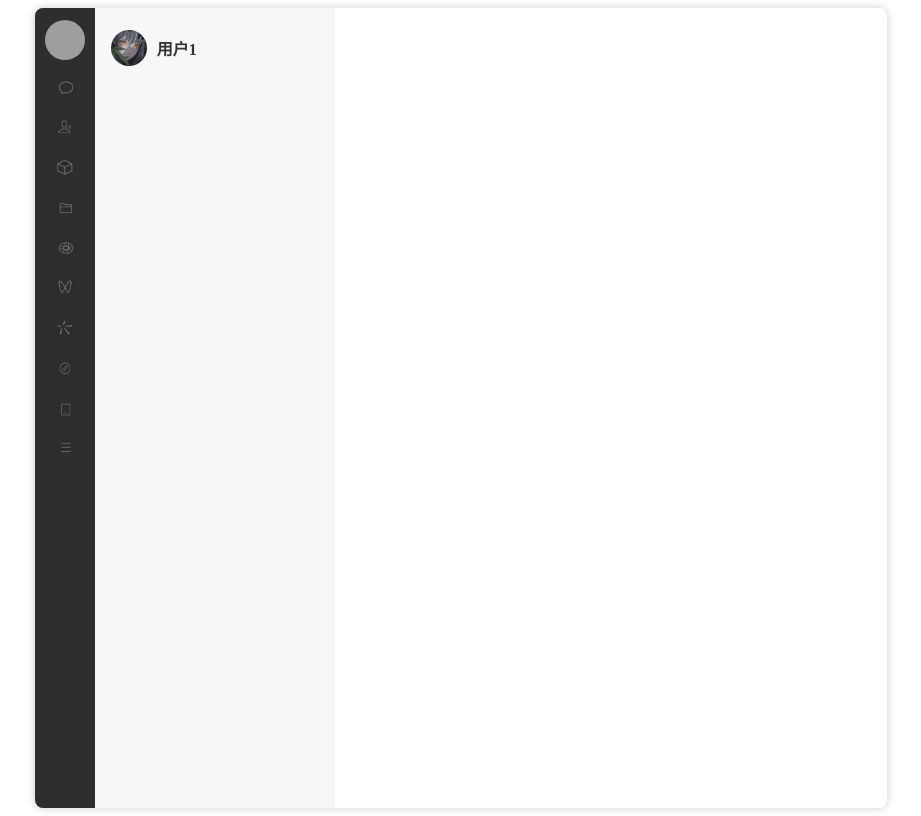
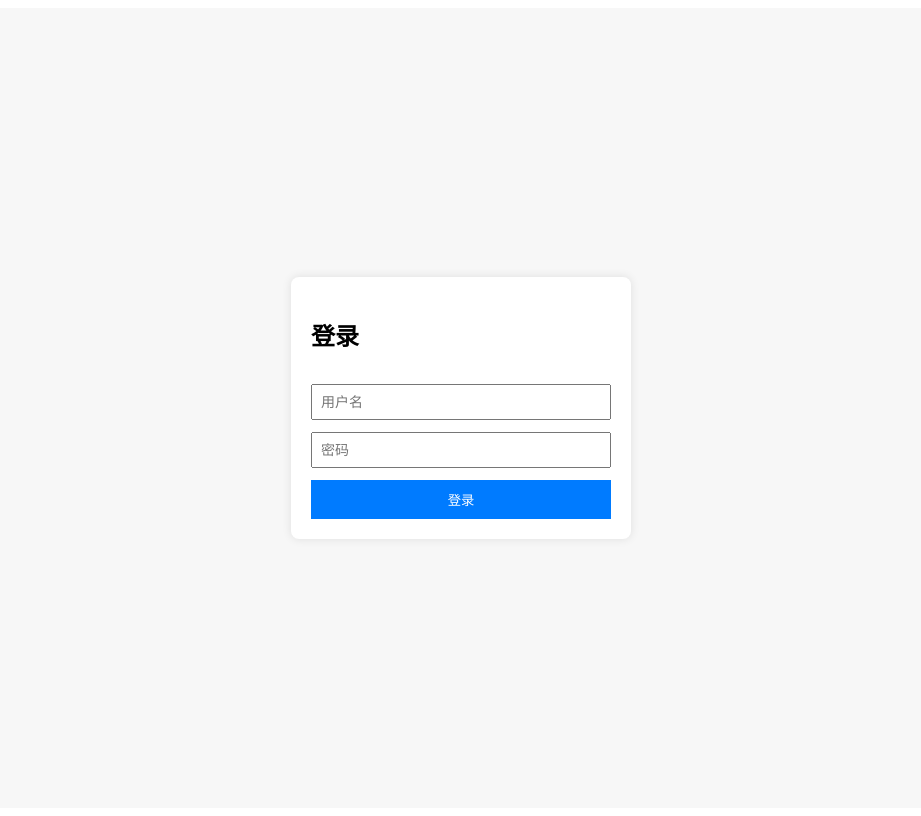
Before and after one commit to yolo-mkdir/wechat, a React (Vite) app: page / in a window 1280 px wide. Shown: the whole page, without its empty margins (179-1100 px from the left). Built offline with nearby package versions, Linux system fonts and the light colour scheme; grey boxes are pictures that could not be loaded.

Commit message:
feat: add login page

```diff
--- a/src/App.tsx
+++ b/src/App.tsx
@@ -1,7 +1,8 @@
 // src/App.tsx
 import WeChatLayout from './layout/WeChatLayout'
+
 function App() {
-  return <WeChatLayout onSelectUser={() => { }} />
+  return <WeChatLayout onSelectUser={() => {}} />
 }
 
 export default App
--- a/src/main.tsx
+++ b/src/main.tsx
@@ -1,15 +1,16 @@
+// src/main.tsx
+import { createRoot } from 'react-dom/client'
 import {
   createBrowserRouter,
   RouterProvider,
-} from "react-router-dom"
-import { createRoot } from "react-dom/client"
-import App from "./App"
-import { lazy, Suspense, type ComponentType } from "react"
+} from 'react-router-dom'
+import { lazy, Suspense, type ComponentType } from 'react'
+import App from './App'
 
-const lazyLoad = (dynamicImport: () => Promise<{ default: ComponentType<any> }>) => {
-  const Component = lazy(dynamicImport)
+const lazyLoad = (loader: () => Promise<{ default: ComponentType<any> }>) => {
+  const Component = lazy(loader)
   return (
-    <Suspense fallback={null}>
+    <Suspense fallback={<div>加载中...</div>}>
       <Component />
     </Suspense>
   )
@@ -17,25 +18,22 @@ const lazyLoad = (dynamicImport: () => Promise<{ default: ComponentType<any> }>)
 
 const router = createBrowserRouter([
   {
-    path: "/",
+    path: '/',
+    element: lazyLoad(() => import('./pages/Login')),
+  },
+  {
+    path: '/wechat',
     element: <App />,
-    children: [
-      {
-        index: true,
-        element: lazyLoad(() => import("./pages/Home")),
-      },
-      {
-        path: "about",
-        element: lazyLoad(() => import("./pages/About")),
-      },
-    ],
+  },
+  {
+    path: '/home',
+    element: lazyLoad(() => import('./pages/Home')),
+  },
+  {
+    path: '/about',
+    element: lazyLoad(() => import('./pages/About')),
   },
 ])
 
-const container = document.getElementById("root")
-if (container) {
-  const root = createRoot(container)
-  root.render(
-    <RouterProvider router={router} />
-  )
-}
+const root = createRoot(document.getElementById('root')!)
+root.render(<RouterProvider router={router} />)
--- /dev/null
+++ b/src/pages/Login.module.scss
@@ -0,0 +1,37 @@
+// src/pages/Login.module.scss
+.container {
+  display: flex;
+  justify-content: center;
+  align-items: center;
+  height: 100vh;
+  background-color: #f7f7f7;
+}
+
+form {
+  display: flex;
+  flex-direction: column;
+  width: 300px;
+  gap: 12px;
+  background: white;
+  padding: 20px;
+  border-radius: 8px;
+  box-shadow: 0 0 10px rgba(0, 0, 0, 0.1);
+}
+
+input {
+  padding: 8px;
+  font-size: 14px;
+}
+
+button {
+  padding: 10px;
+  background-color: #007bff;
+  color: white;
+  border: none;
+  cursor: pointer;
+}
+
+.error {
+  color: red;
+  font-size: 12px;
+}
--- /dev/null
+++ b/src/pages/Login.tsx
@@ -0,0 +1,48 @@
+// src/pages/Login.tsx
+import { useState } from 'react'
+import { useNavigate } from 'react-router-dom'
+import styles from './Login.module.scss'
+
+const Login = () => {
+  const [username, setUsername] = useState('')
+  const [password, setPassword] = useState('')
+  const [error, setError] = useState('')
+  const navigate = useNavigate()
+
+  const handleSubmit = (e: React.FormEvent) => {
+    e.preventDefault()
+    if (!username || !password) {
+      setError('用户名和密码不能为空')
+      return
+    }
+    if (username === 'admin' && password === '123456') {
+      navigate('/wechat')
+    } else {
+      setError('用户名或密码错误')
+    }
+  }
+
+  return (
+    <div className={styles.container}>
+      <form onSubmit={handleSubmit}>
+        <h2>登录</h2>
+        <input
+          type="text"
+          placeholder="用户名"
+          value={username}
+          onChange={(e) => setUsername(e.target.value)}
+        />
+        <input
+          type="password"
+          placeholder="密码"
+          value={password}
+          onChange={(e) => setPassword(e.target.value)}
+        />
+        {error && <p className={styles.error}>{error}</p>}
+        <button type="submit">登录</button>
+      </form>
+    </div>
+  )
+}
+
+export default Login
```
